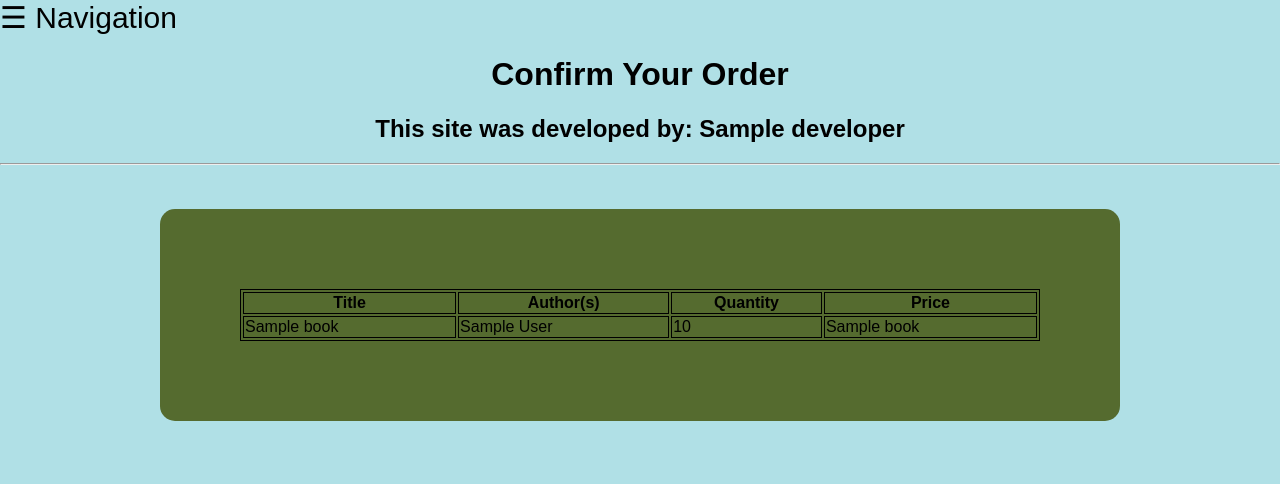
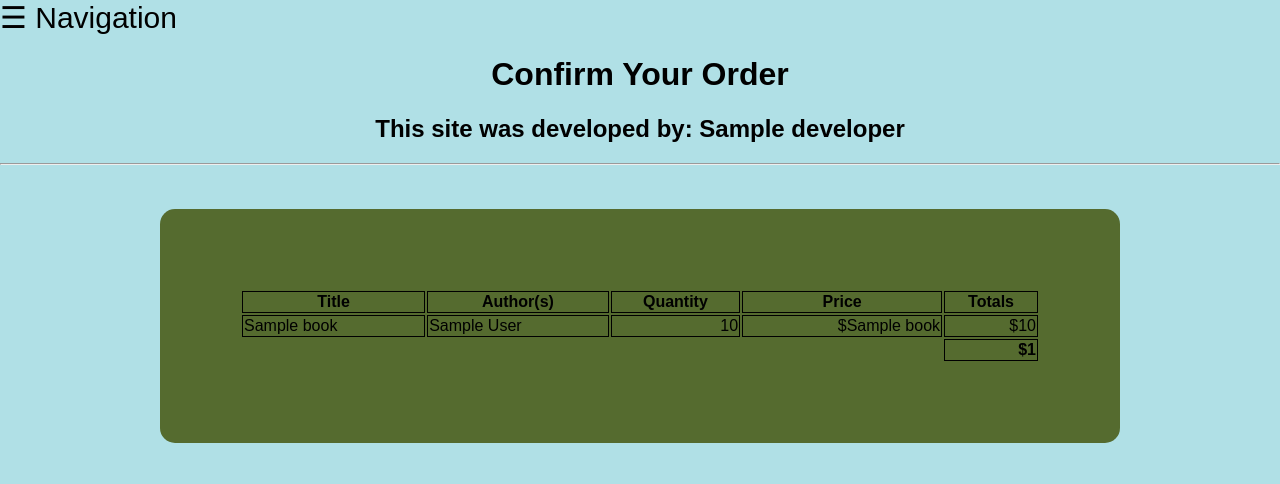
Before and after one commit to ldr5145/Online-Bookstore, a Flask app: template templates/order_confirm.html in a window 1280 px wide. Shown: the top 484 px of the page. Run offline with Flask 2, Linux system fonts and the light colour scheme; the template is opened without the code that fills it: most values are stand-ins (such as "Sample title", 1, 10 or a date in 2020).

Commit message:
Reformatted table to look nicer.

```diff
--- a/templates/order_confirm.html
+++ b/templates/order_confirm.html
@@ -9,7 +9,7 @@
 <div class="main_form" style="width:800px">
     <form id="confirm_form">
          <div id="results_div">
-            <table style="width:100%">
+            <table style="width:100%; border:0px;">
                {% for i in range(posts.book|length) %}
                {% if loop.first %}
                <tr>
@@ -17,6 +17,7 @@
                    <th>Author(s)</th>
                    <th>Quantity</th>
                    <th>Price</th>
+                   <th>Totals</th>
                </tr>
                {% endif %}
                <tr>
@@ -29,10 +30,18 @@
                            {% endif %}
                        {% endfor %}
                    </td>
-                   <td>{{ posts.quantity[i] }}</td>
-                   <td>{{ posts.book[i][7] }}</td>
+                   <td align="right">{{ posts.quantity[i] }}</td>
+                   <td align="right">${{ posts.book[i][7] }}</td>
+                   <td align="right">${{ posts.cumulative_price[i] }}</td>
                </tr>
                {% endfor %}
+                <tr>
+                    <td style="border:0px"></td>
+                    <td style="border:0px"></td>
+                    <td style="border:0px"></td>
+                    <td style="border:0px"></td>
+                    <td align="right" style="font-weight:bold;">${{ posts.total_price }}</td>
+                </tr>
            </table>
         </div>
     </form>
```
